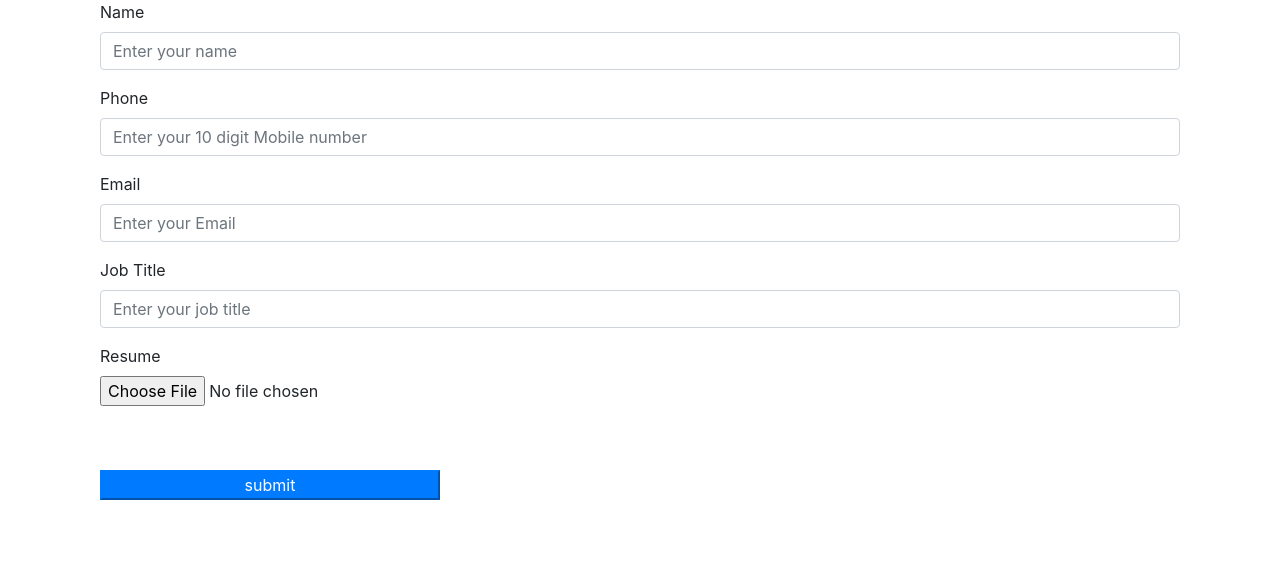
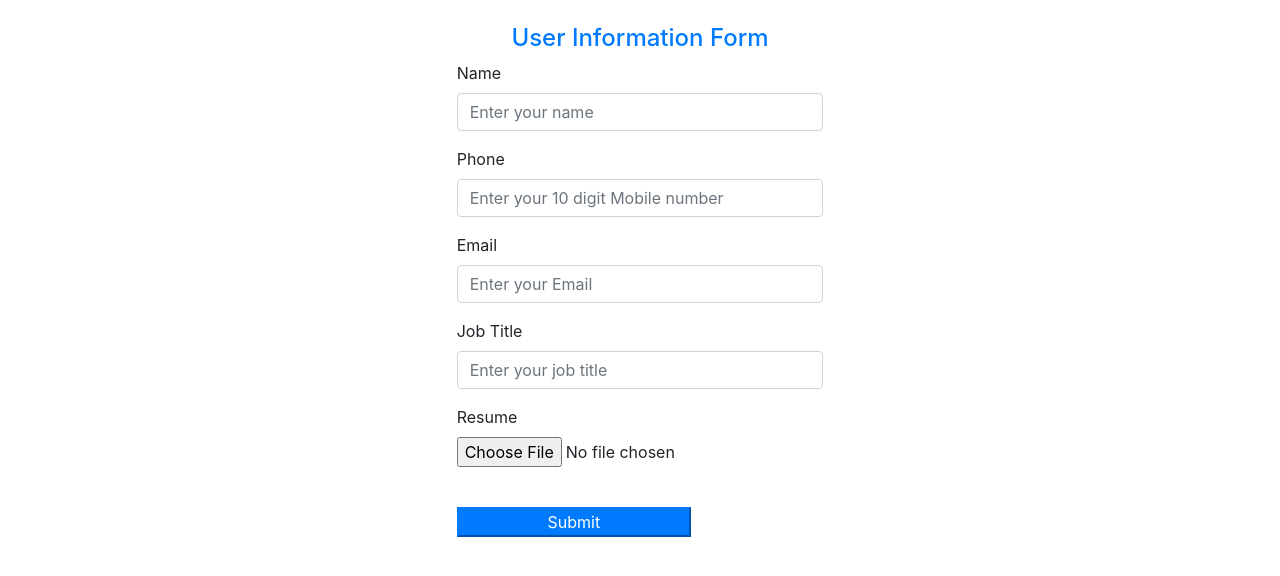
Before and after one commit to samdcoder/soulskill-assignment, a website: page public/index.html in a window 1280 px wide. Drawn offline with nearby package versions, Linux system fonts and the light colour scheme.

Commit message:
formatted form css

```diff
--- a/public/index.html
+++ b/public/index.html
@@ -7,45 +7,47 @@
   	 integrity="sha256-BbhdlvQf/xTY9gja0Dq3HiwQF8LaCRTXxZKRutelT44="
   	 crossorigin="anonymous"></script>
 	<script type="text/javascript" src="scripts.js"></script>
-
+	<meta name="viewport" content="width=device-width, initial-scale=1.0">
 	<title>User Information</title>
 </head>
 <body>
-	<div class="container">
+	<br>
+	<h4 class="text-primary"> <center> User Information Form </center> </h4>
+	<div class="container col-md-4 col-md-offset-4">
 		<form method="post" id="user-form" action = "/" class="form-horizontal" enctype="multipart/form-data">
-			<div class="form-group col-md">
+			<div class="form-group col-lg-12">
 				<label for="name"> Name </label>
 				<input class="form-control" width="10" type="text" name="name" id="name" placeholder="Enter your name" required>
 			</div>
 
-			<div class="form-group col-md">
+			<div class="form-group col-lg-12">
 				<label for="tel"> Phone </label>
 				<input class="form-control" type="tel" pattern="^\d{10}$" name="phone" id="phone" placeholder="Enter your 10 digit Mobile number" required >
 			</div>
 
-			<div class="form-group col-md">
+			<div class="form-group col-lg-12">
 				<label for="email"> Email </label>
 				<input class="form-control" type="email" name="email" id="email" placeholder="Enter your Email" required >
 			</div>
 
-			<div class="form-group col-md">
+			<div class="form-group col-lg-12">
 				<label for="job"> Job Title</label>
 				<input class="form-control" type="text" name="job" id="job" placeholder="Enter your job title" required>
 			</div>
 
-			<div class="form-group file-path-wrapper col-2">
+			<div class="form-group file-path-wrapper col-lg-12">
 				<label for="resume"> Resume</label>
 				<input type="file" name="filename" accept="application/pdf" required>
 			</div>
 
-			<br> <br>
-			<div class="form-group col-lg-4">
-				<input class="btn-primary btn-block" id="submit-button" type="submit" value="submit">
+			<br>
+			<div class="form-group col-lg-8 text-center">
+				<input class="btn-primary btn-block" id="submit-button" type="submit" value="Submit">
 			</div>
 
 		</form>
 	</div>
-	<div id="result">
+	<div id="result" class="form-group col-lg-1 text-center">
 	</div>
 
 </body>
--- a/public/scripts.js
+++ b/public/scripts.js
@@ -12,7 +12,12 @@ $(document).ready(function(){
             success: function (data) {
                 var result = $('#result');
                 result.html('');
-                result.append('<center> <p> ' + data.message + '</p> </center>');
+                result.append('<center> ' + data.message + '</p> </center>');
+                if(data.code == 200){
+                    $( '#user-form' ).each(function(){
+                         this.reset();
+                    });
+                }
             },
             cache: false,
             contentType: false,
```
Also changed, not shown: app.js (+4 -4 lines).
